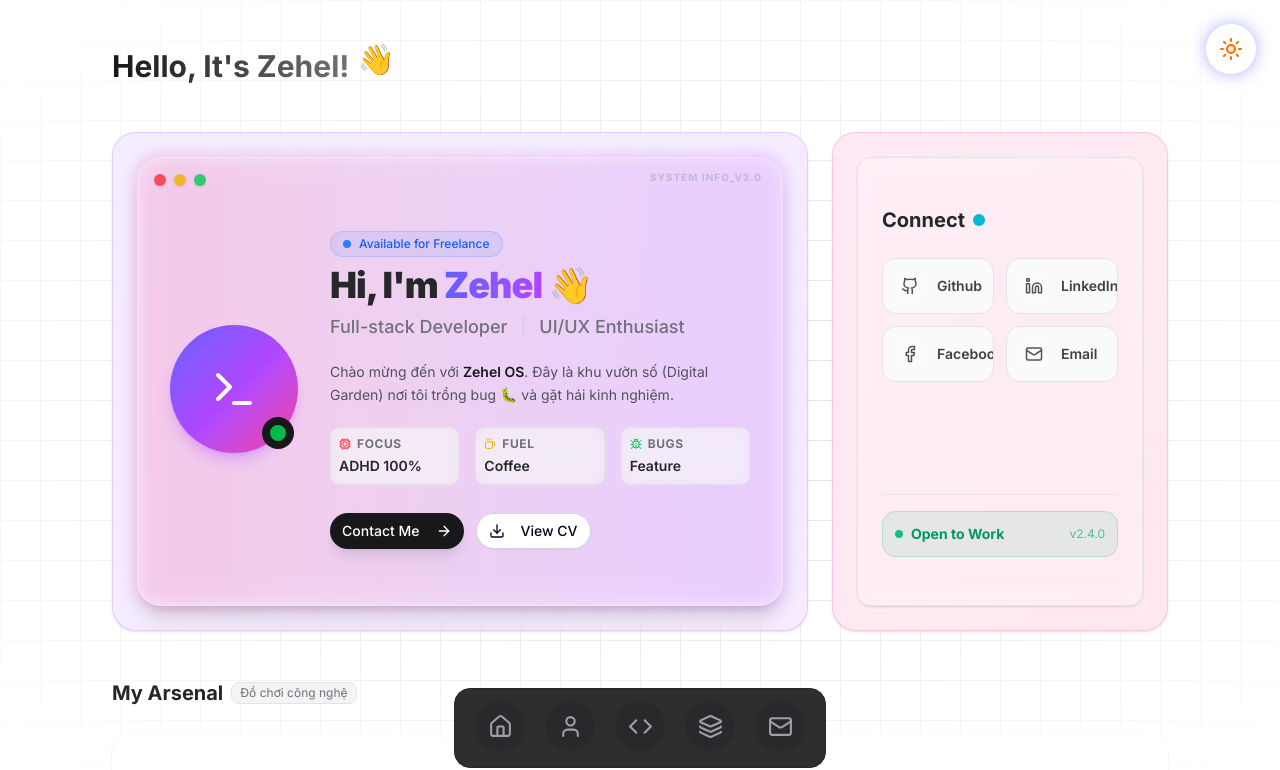
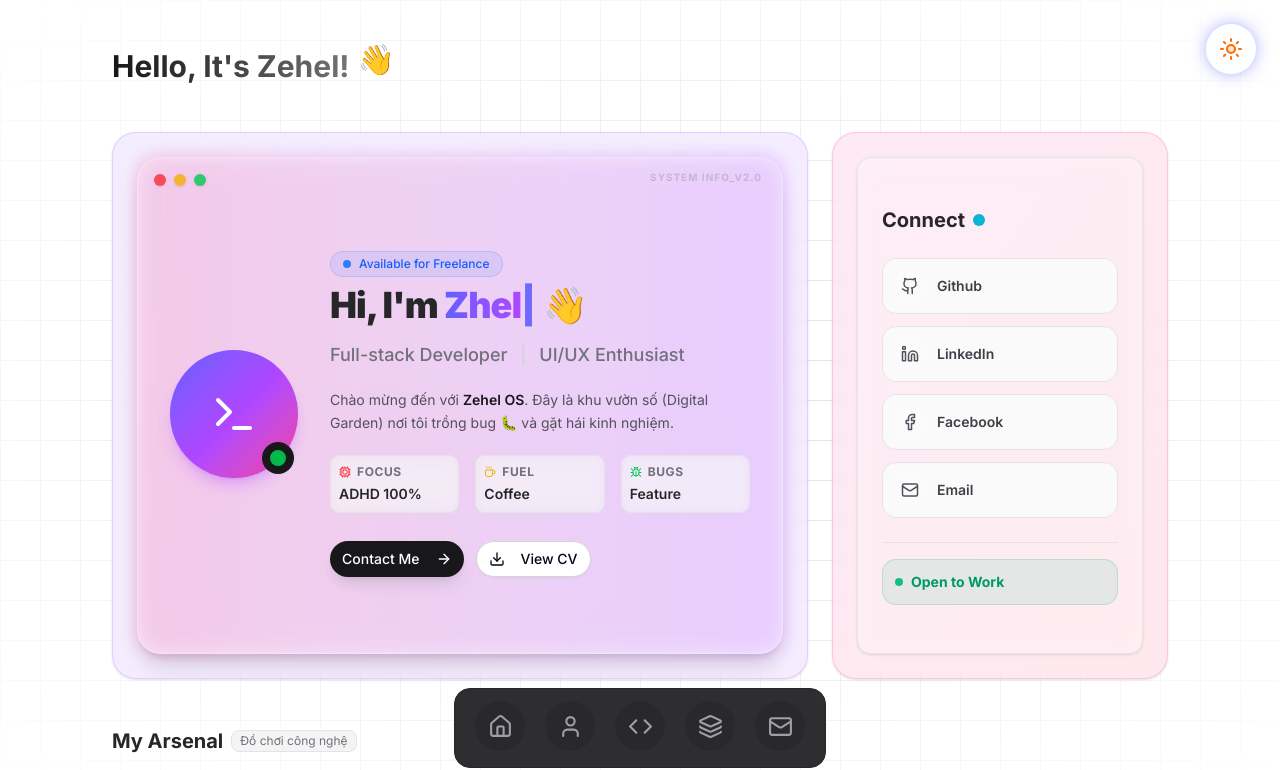
Before and after one commit to khiemHoang1410/kyone-OS, a Next.js app: page / in a window 1280 px wide. Shown: the top 770 px of the page. Built offline with nearby package versions, Linux system fonts and the light colour scheme.

Commit message:
Refactor: Move static data to a separate file and improve UI styling

```diff
--- a/src/components/dashboard/ProfileHeader.tsx
+++ b/src/components/dashboard/ProfileHeader.tsx
@@ -3,66 +3,97 @@
 import { Card } from "@/components/ui/card";
 import { Button } from "@/components/ui/button";
 import { Terminal, ArrowRight, Download, Cpu, Coffee, Bug } from "lucide-react";
-import { motion } from "framer-motion";
+import { motion, useMotionValue, useSpring, useTransform } from "framer-motion";
 import { cn } from "@/lib/utils";
+import { useState, useEffect } from "react";
+
+// Hook gõ chữ đơn giản
+function useTypewriter(text: string, speed: number = 100) {
+  const [displayedText, setDisplayedText] = useState("");
+  useEffect(() => {
+    let i = 0;
+    const timer = setInterval(() => {
+      if (i < text.length) {
+        setDisplayedText((prev) => prev + text.charAt(i));
+        i++;
+      } else {
+        clearInterval(timer);
+      }
+    }, speed);
+    return () => clearInterval(timer);
+  }, [text, speed]);
+  return displayedText;
+}
 
 export function ProfileHeader() {
+  const name = useTypewriter("Zehel", 150); // Tốc độ gõ 150ms
+
+  // Logic 3D Tilt
+  const x = useMotionValue(0);
+  const y = useMotionValue(0);
+  const mouseX = useSpring(x, { stiffness: 500, damping: 100 });
+  const mouseY = useSpring(y, { stiffness: 500, damping: 100 });
+
+  function handleMouseMove({ currentTarget, clientX, clientY }: React.MouseEvent) {
+    const { left, top, width, height } = currentTarget.getBoundingClientRect();
+    x.set(clientX - left - width / 2);
+    y.set(clientY - top - height / 2);
+  }
+
+  const rotateX = useTransform(mouseY, [-300, 300], [10, -10]); // Đảo ngược trục để nghiêng đúng
+  const rotateY = useTransform(mouseX, [-300, 300], [-10, 10]);
+
   return (
     <motion.div
       initial={{ opacity: 0, y: 20 }}
       animate={{ opacity: 1, y: 0 }}
       transition={{ duration: 0.5 }}
-      className="relative group"
+      style={{ perspective: 1000 }} // Quan trọng cho hiệu ứng 3D
+      className="relative group h-full"
     >
-      {/* Hiệu ứng Glow (Hào quang) phía sau khi hover */}
+      {/* Hiệu ứng Glow phía sau */}
       <div className="absolute -inset-0.5 bg-gradient-to-r from-pink-600 to-purple-600 rounded-3xl blur opacity-20 group-hover:opacity-50 transition duration-1000 group-hover:duration-200"></div>
 
-      {/* --- CÁI CỬA SỔ OS (CARD) --- */}
-      <Card className={cn(
-        "relative overflow-hidden rounded-3xl border",
-        // Glassmorphism xịn (Light/Dark mode)
-        "bg-white/40 dark:bg-zinc-900/40 backdrop-blur-md",
-        "border-white/20 dark:border-white/10",
-        "shadow-xl"
-      )}>
-
-        {/* --- WINDOW CONTROLS (3 nút Mac OS) --- */}
+      <motion.div
+        style={{ rotateX, rotateY }} // Áp dụng xoay 3D
+        onMouseMove={handleMouseMove}
+        onMouseLeave={() => { x.set(0); y.set(0); }}
+        className={cn(
+          "relative h-full overflow-hidden rounded-3xl border transition-colors",
+          "bg-white/40 dark:bg-zinc-900/40 backdrop-blur-md",
+          "border-white/20 dark:border-white/10",
+          "shadow-xl"
+        )}
+      >
+        {/* WINDOW CONTROLS */}
         <div className="absolute top-4 left-4 flex gap-2 z-20">
           <div className="w-3 h-3 rounded-full bg-red-500/80 shadow-sm" />
           <div className="w-3 h-3 rounded-full bg-yellow-500/80 shadow-sm" />
           <div className="w-3 h-3 rounded-full bg-green-500/80 shadow-sm" />
         </div>
 
-        {/* --- DECORATION (Chữ System chìm) --- */}
         <div className="absolute top-3 right-5 text-[10px] font-mono font-bold tracking-widest text-zinc-400/50 uppercase select-none">
           System Info_v2.0
         </div>
 
-        <div className="p-8 pt-12 flex flex-col md:flex-row items-center gap-8 relative z-10">
+        <div className="p-8 pt-12 flex flex-col md:flex-row items-center gap-8 relative z-10 h-full">
 
-          {/* 1. AVATAR KHUNG TRANH (Interactive) */}
+          {/* AVATAR */}
           <motion.div
             whileHover={{ scale: 1.05, rotate: 5 }}
-            className="relative"
+            className="relative shrink-0"
           >
-            {/* Vòng tròn xoay xoay */}
             <div className="absolute inset-0 rounded-full border-2 border-dashed border-zinc-400/30 animate-[spin_10s_linear_infinite]" />
-
             <div className="w-32 h-32 rounded-full bg-gradient-to-br from-indigo-500 via-purple-500 to-pink-500 flex items-center justify-center shadow-lg shadow-purple-500/30 overflow-hidden relative group/avatar">
-               {/* Icon Terminal */}
                <Terminal size={48} className="text-white relative z-10" />
-
-               {/* Hiệu ứng quét sáng khi hover avatar */}
                <div className="absolute inset-0 bg-white/20 translate-y-full group-hover/avatar:translate-y-0 transition-transform duration-300 rounded-full" />
             </div>
-
-            {/* Status Online */}
             <div className="absolute bottom-1 right-1 w-8 h-8 bg-zinc-900 rounded-full flex items-center justify-center">
                <div className="w-5 h-5 bg-green-500 rounded-full border-2 border-zinc-900 animate-pulse" />
             </div>
           </motion.div>
 
-          {/* 2. INFO AREA */}
+          {/* INFO AREA */}
           <div className="flex-1 text-center md:text-left space-y-5">
             <div>
               <motion.div
@@ -77,8 +108,10 @@ export function ProfileHeader() {
                 Available for Freelance
               </motion.div>
 
-              <h2 className="text-4xl font-black tracking-tight text-zinc-800 dark:text-zinc-100">
-                Hi, I'm <span className="text-transparent bg-clip-text bg-gradient-to-r from-indigo-500 to-purple-500">Zehel</span> <span className="inline-block hover:animate-waving-hand cursor-default origin-[70%_70%]">👋</span>
+              <h2 className="text-4xl font-black tracking-tight text-zinc-800 dark:text-zinc-100 h-12">
+                Hi, I'm <span className="text-transparent bg-clip-text bg-gradient-to-r from-indigo-500 to-purple-500">{name}</span>
+                <span className="animate-pulse text-indigo-500">|</span>
+                <span className="inline-block ml-2 hover:animate-waving-hand cursor-default origin-[70%_70%]">👋</span>
               </h2>
               <p className="text-zinc-500 dark:text-zinc-400 mt-2 text-lg font-medium">
                 Full-stack Developer <span className="text-zinc-300 px-2">|</span> UI/UX Enthusiast
@@ -90,7 +123,6 @@ export function ProfileHeader() {
               Đây là khu vườn số (Digital Garden) nơi tôi trồng bug 🐛 và gặt hái kinh nghiệm.
             </p>
 
-            {/* --- STATS VUI NHỘN (Đúng chất OS) --- */}
             <div className="grid grid-cols-3 gap-2 md:gap-4 max-w-md mx-auto md:mx-0">
                <StatBadge icon={Cpu} label="Focus" value="ADHD 100%" color="text-red-500" />
                <StatBadge icon={Coffee} label="Fuel" value="Coffee" color="text-yellow-500" />
@@ -107,15 +139,14 @@ export function ProfileHeader() {
             </div>
           </div>
         </div>
-      </Card>
+      </motion.div>
     </motion.div>
   );
 }
 
-// Component con hiển thị chỉ số (Stats)
 function StatBadge({ icon: Icon, label, value, color }: { icon: any, label: string, value: string, color: string }) {
   return (
-    <div className="flex flex-col items-center md:items-start p-2 rounded-lg bg-zinc-100/50 dark:bg-zinc-800/50 border border-zinc-200 dark:border-zinc-700/50 backdrop-blur-sm">
+    <div className="flex flex-col items-center md:items-start p-2 rounded-lg bg-zinc-100/50 dark:bg-zinc-800/50 border border-zinc-200 dark:border-zinc-700/50 backdrop-blur-sm hover:bg-white/50 dark:hover:bg-zinc-700/50 transition-colors">
        <div className="flex items-center gap-1.5 text-xs text-zinc-500 uppercase font-bold tracking-wider mb-1">
           <Icon size={12} className={color} /> {label}
        </div>
--- a/src/components/dashboard/Socials.tsx
+++ b/src/components/dashboard/Socials.tsx
@@ -61,7 +61,7 @@ export function Socials() {
         </div>
 
         {/* Lưới nút bấm */}
-        <div className="grid grid-cols-2 gap-3 mb-auto">
+        <div className="grid grid-cols-1 gap-3 mb-auto">
           {socials.map((item, idx) => (
             <Link key={item.name} href={item.url} target="_blank" className="w-full">
               <motion.div
@@ -111,9 +111,10 @@ export function Socials() {
                   <div className="w-2 h-2 rounded-full bg-emerald-500 animate-pulse" />
                   <div className="absolute inset-0 w-2 h-2 rounded-full bg-emerald-500 animate-ping opacity-50" />
                 </div>
-                        <span className="text-sm font-bold text-emerald-600 dark:text-emerald-400">Open to Work</span>
+                <span className="text-sm font-bold text-emerald-600 dark:text-emerald-400 whitespace-nowrap">
+                  Open to Work
+                </span>
               </div>
-                    <span className="text-xs text-emerald-600/60 dark:text-emerald-400/60 font-mono">v2.4.0</span>
             </div>
           </div>
         </div>
--- a/src/components/dashboard/TechStack.tsx
+++ b/src/components/dashboard/TechStack.tsx
@@ -2,7 +2,7 @@
 
 import { cn } from "@/lib/utils";
 import React, { CSSProperties } from "react";
-
+import { technologies } from "@/src/data/tech-stack";
 // Định nghĩa kiểu dữ liệu cho xịn
 interface TechItem {
   name: string;
@@ -11,70 +11,6 @@ interface TechItem {
   className?: string;
 }
 
-// Dữ liệu Logo Hàng Real + Màu thương hiệu (Brand Color)
-const technologies: TechItem[] = [
-  {
-    name: "React",
-    icon: "https://cdn.jsdelivr.net/gh/devicons/devicon/icons/react/react-original.svg",
-    color: "#61DAFB" // Màu xanh React
-  },
-  {
-    name: "Next.js",
-    icon: "https://cdn.jsdelivr.net/gh/devicons/devicon/icons/nextjs/nextjs-original.svg",
-    className: "dark:invert",
-    color: "#ffffff" // Màu trắng (cho nổi trên nền tối)
-  },
-  {
-    name: "TypeScript",
-    icon: "https://cdn.jsdelivr.net/gh/devicons/devicon/icons/typescript/typescript-original.svg",
-    color: "#3178C6"
-  },
-  {
-    name: "Tailwind",
-    icon: "https://cdn.jsdelivr.net/gh/devicons/devicon/icons/tailwindcss/tailwindcss-original.svg",
-    color: "#06B6D4"
-  },
-  {
-    name: "Node.js",
-    icon: "https://cdn.jsdelivr.net/gh/devicons/devicon/icons/nodejs/nodejs-original.svg",
-    color: "#339933"
-  },
-  {
-    name: "PostgreSQL",
-    icon: "https://cdn.jsdelivr.net/gh/devicons/devicon/icons/postgresql/postgresql-original.svg",
-    color: "#4169E1"
-  },
-  {
-    name: "Docker",
-    icon: "https://cdn.jsdelivr.net/gh/devicons/devicon/icons/docker/docker-original.svg",
-    color: "#2496ED"
-  },
-  {
-    name: "Git",
-    icon: "https://cdn.jsdelivr.net/gh/devicons/devicon/icons/git/git-original.svg",
-    color: "#F05032"
-  },
-  {
-    name: "Figma",
-    icon: "https://cdn.jsdelivr.net/gh/devicons/devicon/icons/figma/figma-original.svg",
-    color: "#F24E1E"
-  },
-  {
-    name: "Linux",
-    icon: "https://cdn.jsdelivr.net/gh/devicons/devicon/icons/linux/linux-original.svg",
-    color: "#FCC624"
-  },
-  {
-    name: "Python",
-    icon: "https://cdn.jsdelivr.net/gh/devicons/devicon/icons/python/python-original.svg",
-    color: "#3776AB"
-  },
-  {
-    name: "VS Code",
-    icon: "https://cdn.jsdelivr.net/gh/devicons/devicon/icons/vscode/vscode-original.svg",
-    color: "#007ACC"
-  },
-];
 
 const row1 = technologies.slice(0, technologies.length / 2);
 const row2 = technologies.slice(technologies.length / 2);
@@ -129,9 +65,9 @@ function InfiniteLoop({
           "group-hover:[animation-play-state:paused]", // Dừng khi hover
           // Thay vì hardcode giây trong CSS, ta dùng class utility nếu config tailwind,
           // nhưng ở đây tui giữ logic animation css thuần bên dưới cho ông dễ hiểu
-          speed === "fast" && "[animation-duration:20s]",
-          speed === "normal" && "[animation-duration:40s]",
-          speed === "slow" && "[animation-duration:60s]"
+          speed === "fast" && "animation-duration-[20s]",
+          speed === "normal" && "animation-duration-[40s]",
+          speed === "slow" && "animation-duration-[60s]"
         )}
       >
         {children}
--- /dev/null
+++ b/src/src/data/socials.ts
@@ -0,0 +1,32 @@
+import { Github, Linkedin, Facebook, Mail } from "lucide-react";
+
+export const socials = [
+  {
+    name: "",
+    icon: Github,
+    url: "https://github.com/yourusername",
+    gradient: "from-zinc-700 to-black",
+    shadow: "shadow-zinc-500/20"
+  },
+  {
+    name: "",
+    icon: Linkedin,
+    url: "https://linkedin.com/in/yourusername",
+    gradient: "from-blue-500 to-blue-700",
+    shadow: "shadow-blue-500/20"
+  },
+  {
+    name: "",
+    icon: Facebook,
+    url: "https://facebook.com",
+    gradient: "from-blue-400 to-blue-600",
+    shadow: "shadow-blue-400/20"
+  },
+  {
+    name: "",
+    icon: Mail,
+    url: "mailto:zehel@gmail.com",
+    gradient: "from-red-400 to-rose-600",
+    shadow: "shadow-red-500/20"
+  },
+];
--- /dev/null
+++ b/src/src/data/tech-stack.ts
@@ -0,0 +1,14 @@
+export const technologies = [
+  { name: "React", icon: "https://cdn.jsdelivr.net/gh/devicons/devicon/icons/react/react-original.svg", color: "#61DAFB" },
+  { name: "Next.js", icon: "https://cdn.jsdelivr.net/gh/devicons/devicon/icons/nextjs/nextjs-original.svg", className: "dark:invert", color: "#ffffff" },
+  { name: "TypeScript", icon: "https://cdn.jsdelivr.net/gh/devicons/devicon/icons/typescript/typescript-original.svg", color: "#3178C6" },
+  { name: "Tailwind", icon: "https://cdn.jsdelivr.net/gh/devicons/devicon/icons/tailwindcss/tailwindcss-original.svg", color: "#06B6D4" },
+  { name: "Node.js", icon: "https://cdn.jsdelivr.net/gh/devicons/devicon/icons/nodejs/nodejs-original.svg", color: "#339933" },
+  { name: "PostgreSQL", icon: "https://cdn.jsdelivr.net/gh/devicons/devicon/icons/postgresql/postgresql-original.svg", color: "#4169E1" },
+  { name: "Docker", icon: "https://cdn.jsdelivr.net/gh/devicons/devicon/icons/docker/docker-original.svg", color: "#2496ED" },
+  { name: "Git", icon: "https://cdn.jsdelivr.net/gh/devicons/devicon/icons/git/git-original.svg", color: "#F05032" },
+  { name: "Figma", icon: "https://cdn.jsdelivr.net/gh/devicons/devicon/icons/figma/figma-original.svg", color: "#F24E1E" },
+  { name: "Linux", icon: "https://cdn.jsdelivr.net/gh/devicons/devicon/icons/linux/linux-original.svg", color: "#FCC624" },
+  { name: "Python", icon: "https://cdn.jsdelivr.net/gh/devicons/devicon/icons/python/python-original.svg", color: "#3776AB" },
+  { name: "VS Code", icon: "https://cdn.jsdelivr.net/gh/devicons/devicon/icons/vscode/vscode-original.svg", color: "#007ACC" },
+];
```
Also changed, not shown: src/components/dashboard/Projects.tsx (+8 -48 lines), src/components/effects/AnimatedGrid.tsx (added, +30 -0 lines), src/components/layout/FloatingDock.tsx (+9 -22 lines), src/src/data/navigation.ts (added, +14 -0 lines), src/src/data/projects.ts (added, +25 -0 lines). Lines whose indentation alone changed are shown as unchanged.
